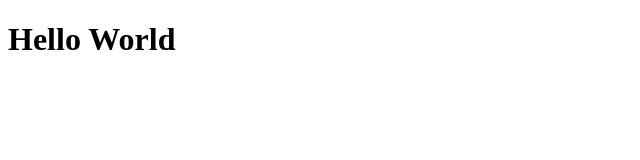
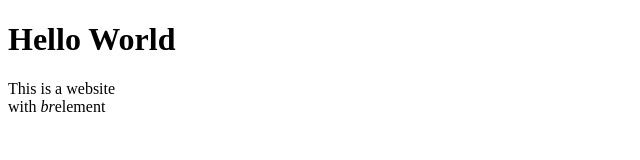
Before and after one commit to DianaGrytsevych/LAB_1.1, a plain HTML site: page index.html in a window 1280 px wide. Shown: the whole page, without its empty margins (0-640 px from the left). Drawn offline with Linux system fonts and the light colour scheme.

Commit message:
First paragraph in HTML Commit

```diff
--- a/index.html
+++ b/index.html
@@ -5,5 +5,6 @@
 		<title>Hello World</title>
 	</head>
 	<body><h1> Hello World</h1>
+		<p>This is a website<br>with <em>br</em>element</p>
 	</body>
 </html>
```
